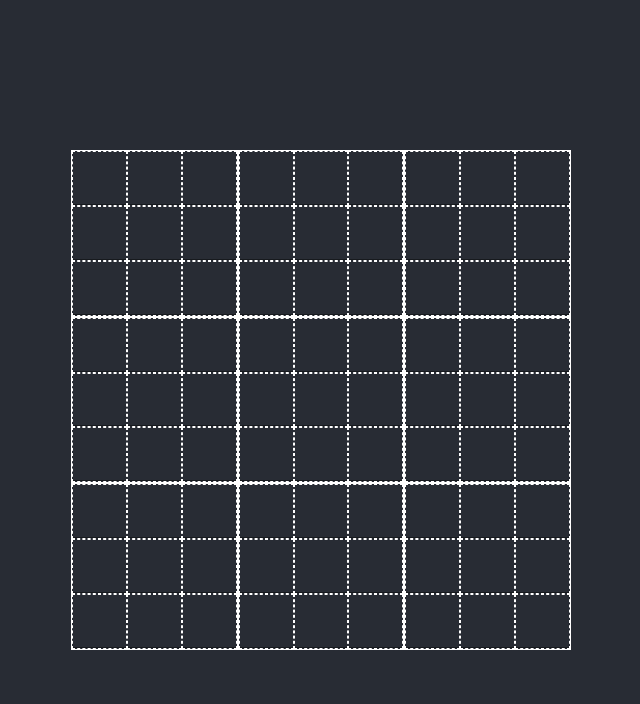
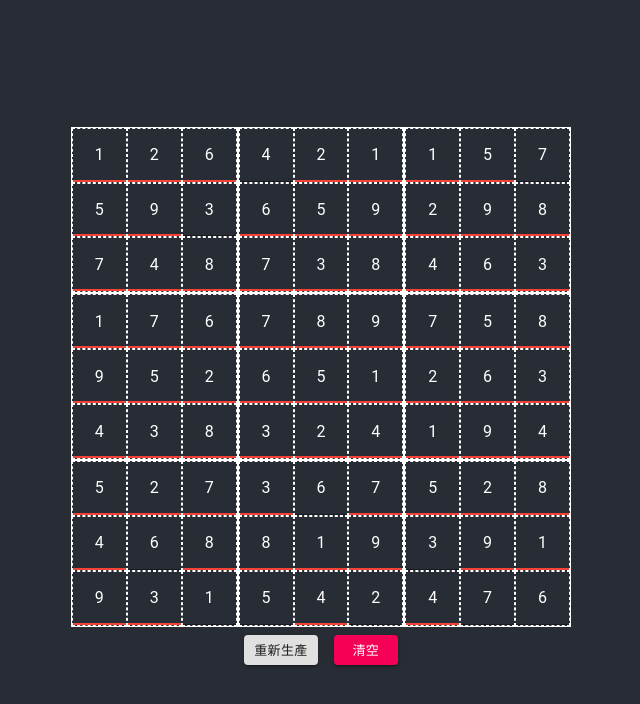
Before and after one commit to silverfantacy/soduku, a React (Create React App) app: page / in a window 1280 px wide. Shown: the top 704 px of the page, without its empty margins (319-959 px from the left). Built offline with nearby package versions, Linux system fonts and the light colour scheme.

Commit message:
亂數填入(沒有驗證成功)

```diff
--- a/src/App.jsx
+++ b/src/App.jsx
@@ -1,12 +1,10 @@
 import React, { useState, useEffect } from 'react';
 import { Input } from '@material-ui/core';
-
+import { makeStyles } from '@material-ui/core/styles';
+import Button from '@material-ui/core/Button';
 import './assets/sass/App.scss';
 
-const basic_data = [1,2,3,4,5,6,7,8,9]
-
-function App() {
-  const [soduku, setSuduku] = useState([
+const blank_arr = [
   [0, 0, 0, 0, 0, 0, 0, 0, 0],
   [0, 0, 0, 0, 0, 0, 0, 0, 0],
   [0, 0, 0, 0, 0, 0, 0, 0, 0],
@@ -16,18 +14,29 @@ function App() {
   [0, 0, 0, 0, 0, 0, 0, 0, 0],
   [0, 0, 0, 0, 0, 0, 0, 0, 0],
   [0, 0, 0, 0, 0, 0, 0, 0, 0]
-  ])
+]
+const basic_data = [1, 2, 3, 4, 5, 6, 7, 8, 9]
+
+const useStyles = makeStyles((theme) => ({
+  root: {
+    '& > *': {
+      margin: theme.spacing(1),
+    },
+  },
+}));
+
+
+function App() {
+  const [soduku, setSuduku] = useState(blank_arr)
   // console.log('soduku', soduku)
 
   useEffect(() => {
     // 數獨Data發生改變時觸發
-
+    create()
     return () => {
 
     }
   }, [])
-
-  create()
 
   // 生成9個區域
   function renderLi() {
@@ -39,7 +48,7 @@ function App() {
   // 生成區域內的9個格子
   function renderInput(array, area) {
     return array.map((e, index) => {
-      return <Input key={`${area}-${index}`} color="secondary" type="number" onChange={setNum} inputProps={{ min: 1, max: 9, maxLength: 1, 'data-area': area, 'data-index': index }} value={e || ''} error={checkNum(array, area, e, index)} />
+      return <Input key={`${area}-${index}`} color="secondary" type="number" onChange={setNum} inputProps={{ min: 1, max: 9, maxLength: 1, 'data-area': area, 'data-index': index }} value={e || ''} error={checkNumError(array, area, e, index)} />
     })
   }
 
@@ -62,13 +71,12 @@ function App() {
     new_suduku[area][index] = Number(event.target.value)
     setSuduku(new_suduku)
     // console.log('最後的soduku',soduku)
-    // checkNum(area)
   }
 
   // 判斷數字是否在9宮格、行、列內，是否重複
-  function checkNum(array, area, e, index) {
+  function checkNumError(array, area, e, index, new_arr) {
     // array=>當下array，area=>當下區域位置，e=>當下的數字， index=>當下的位置
-
+    // console.log('array, area, e, index', array, area, e, index)
     // 沒有填的排除
     if (e === 0) {
       return false
@@ -88,17 +96,17 @@ function App() {
       case 0:
       case 1:
       case 2:
-        this_row_area = [0,1,2]
+        this_row_area = [0, 1, 2]
         break;
       case 3:
       case 4:
       case 5:
-        this_row_area = [3,4,5]
+        this_row_area = [3, 4, 5]
         break;
       case 6:
       case 7:
       case 8:
-        this_row_area = [6,7,8]
+        this_row_area = [6, 7, 8]
         break;
       default:
         break;
@@ -109,28 +117,28 @@ function App() {
       case 0:
       case 1:
       case 2:
-        this_row = [0,1,2]
+        this_row = [0, 1, 2]
         break;
       case 3:
       case 4:
       case 5:
-        this_row = [3,4,5]
+        this_row = [3, 4, 5]
         break;
       case 6:
       case 7:
       case 8:
-        this_row = [6,7,8]
+        this_row = [6, 7, 8]
         break;
       default:
         break;
     }
     // console.log('this_row_area', this_row_area)
     // console.log('this_row', this_row)
-    let new_suduku = JSON.parse(JSON.stringify(soduku))
+    let new_suduku = new_arr || JSON.parse(JSON.stringify(soduku))
     let new_row = []
     // console.log('new_suduku', new_suduku)
     this_row_area.forEach(i => {
-      this_row.forEach(j=>{
+      this_row.forEach(j => {
         new_row.push(new_suduku[i][j])
       })
     });
@@ -138,7 +146,7 @@ function App() {
     let checkRow = new_row.filter((item, idx) => {
       return item === e
     })
-    console.log('checkRow', checkRow)
+
     // 列判斷
 
     // 行判斷
@@ -202,64 +210,64 @@ function App() {
     // 如果有任何一個重複就標記error
     if (checkSame.length > 1 || checkRow.length > 1 || checkCol.length > 1) {
       return true
+    } else {
+      return false
     }
   }
 
   // 創建數獨
-  function create() {
+  async function create() {
     let new_arr = JSON.parse(JSON.stringify(soduku))
     // console.log('new_arr', new_arr)
 
     // let randomNub = 1 + (Math.floor(Math.random() * 10));
     // console.log('randomNub', randomNub)
-    new_arr.forEach((i,iIndx)=>{
+    await new_arr.forEach((i, iIndex) => {
       // i.forEach((j,jIndx)=>{
 
       let use_data = JSON.parse(JSON.stringify(basic_data))
       let a = use_data.length
       let temp
       let new_suduku = []
-        while ( a > 0) {
+      while (a > 0) {
         let tmp_data = use_data
         // console.log('while tmp_data', tmp_data)
         // console.log('while a',a)
-          let randomNub = (Math.floor(Math.random() * tmp_data.length)+1);
+        let randomNub = (Math.floor(Math.random() * tmp_data.length) + 1);
         // console.log('while randomNub', randomNub)
-          temp = tmp_data[randomNub-1]
+        temp = tmp_data[randomNub - 1]
         // console.log('while temp', temp)
         // console.log('indeOf =>', tmp_data.indexOf(temp))
-          tmp_data = JSON.parse(JSON.stringify(tmp_data.splice(tmp_data.indexOf(temp),1)))
+        tmp_data = JSON.parse(JSON.stringify(tmp_data.splice(tmp_data.indexOf(temp), 1)))
         // console.log('use_data end =>', tmp_data)
         new_suduku.push(temp)
         a--
       }
       // console.log('new_suduku',new_suduku)
-      new_arr[iIndx] = new_suduku
+      new_arr[iIndex] = new_suduku
     })
     console.log('new_arr end =>', new_arr)
-    // setSuduku(new_arr)
+    await new_arr.forEach((i, area) => {
+      // console.log('i, area', i, area)
+      i.forEach((j, index) => {
+        // console.log('j, index', j, index)
+        if (checkNumError(i, area, j, index, new_arr)) {
+          console.log('驗證錯誤')
+          // 重新產生陣列
+          // create()
+        } else {
+          console.log('通過')
+        }
+      })
+    })
+    setSuduku(new_arr)
   }
 
-  // getRandomArrayElements(basic_data, 1)
-
-  function getRandomArrayElements(arr, count) {
-    var shuffled = arr.slice(0), i = arr.length, min = i - count, temp, index;
-    console.log('shuffled', shuffled, 'i', i, 'min', min)
-    while (i-- > min) {
-      index = Math.floor((i + 1) * Math.random());
-      temp = shuffled[index];
-      shuffled[index] = shuffled[i];
-      shuffled[i] = temp;
+  function reset() {
+    setSuduku(blank_arr)
   }
 
-    console.log('shuffled end', shuffled.slice(min), 'min', min)
-    return shuffled.slice(min);
-  }
-
-  function randomNub() {
-    //產生隨機數 0到count不包含count的隨機數
-    return 1 + (Math.floor(Math.random() * 9));
-  }
+  const classes = useStyles();
 
   return (
     <div className="App">
@@ -267,6 +275,15 @@ function App() {
         <ul className="sd">
           {renderLi()}
         </ul>
+
+        <div className={classes.root}>
+          <Button variant="contained" size="small" onClick={() => {create()}}>
+            重新生產
+          </Button>
+          <Button variant="contained" color="secondary" size="small" onClick={() => {reset()}}>
+            清空
+          </Button>
+        </div>
       </main>
     </div>
   );
```
Lines whose indentation alone changed are shown as unchanged.
